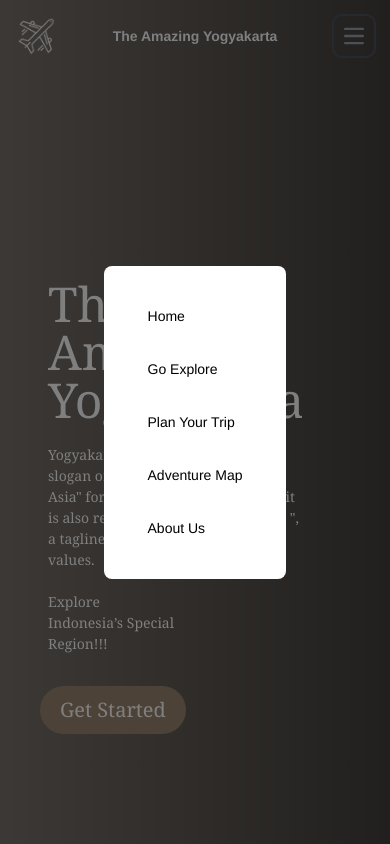
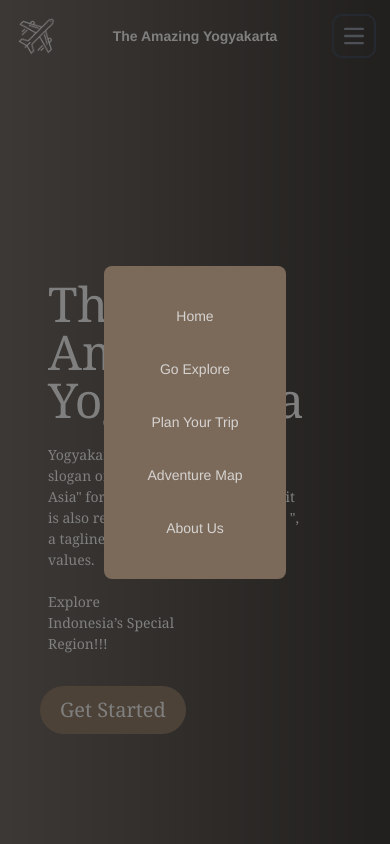
Before and after one commit to Kairose8/project-nusantara, a React (Vite) app: page / in a window 390 px wide. Both pictures are taken after a click on the button 354 px from the left and 36 px from the top of the page. Shown: the top 844 px of the page. Built offline with nearby package versions, Linux system fonts and the light colour scheme; a web font is replaced by a local one.

Commit message:
change burger pop up color

```diff
--- a/src/components/Navbar.jsx
+++ b/src/components/Navbar.jsx
@@ -96,39 +96,39 @@ export default function Navbar() {
         {/* navbar sm */}
         {isOpen && (
           <div className="fixed top-0 left-0 z-50 w-full h-full bg-black bg-opacity-50 flex justify-center items-center">
-            <div className="bg-white rounded-lg p-8">
-              <ul className="flex flex-col font-medium space-y-4">
+            <div className="bg-myColor-600 rounded-lg p-8">
+              <ul className="flex flex-col items-center font-medium space-y-4">
                 <li>
                   <button onClick={() => {navigate('/'); toggleMenu();}}
-                    className="block py-2 px-3 text-black rounded bg-transparent hover:text-yellow-600"
+                    className="block text py-2 px-3 text-stone-300 rounded bg-transparent hover:text-yellow-600"
                   >
                     Home
                   </button>
                 </li>
                 <li>
                   <button onClick={() => {navigate('/ExplorePage'); toggleMenu();}}
-                    className="block py-2 px-3 text-black rounded bg-transparent hover:text-yellow-600"
+                    className="block py-2 px-3 text-stone-300 rounded bg-transparent hover:text-yellow-600"
                   >
                     Go Explore
                   </button>
                 </li>
                 <li>
                   <button onClick={() => {navigate('/TripPlanner'); toggleMenu();}}
-                    className="block py-2 px-3 text-black rounded bg-transparent hover:text-yellow-600"
+                    className="block py-2 px-3 text-stone-300 rounded bg-transparent hover:text-yellow-600"
                   >
                     Plan Your Trip
                   </button>
                 </li>
                 <li>
                   <button onClick={() => {navigate('/MapPage'); toggleMenu();}}
-                    className="block py-2 px-3 text-black rounded bg-transparent hover:text-yellow-600"
+                    className="block py-2 px-3 text-stone-300 rounded bg-transparent hover:text-yellow-600"
                   >
                     Adventure Map
                   </button>
                 </li>
                 <li>
                   <button onClick={() => {navigate('/AboutUs'); toggleMenu();}}
-                    className="block py-2 px-3 text-black rounded bg-transparent hover:text-yellow-600"
+                    className="block py-2 px-3 text-stone-300 rounded bg-transparent hover:text-yellow-600"
                   >
                     About Us
                   </button>
```
